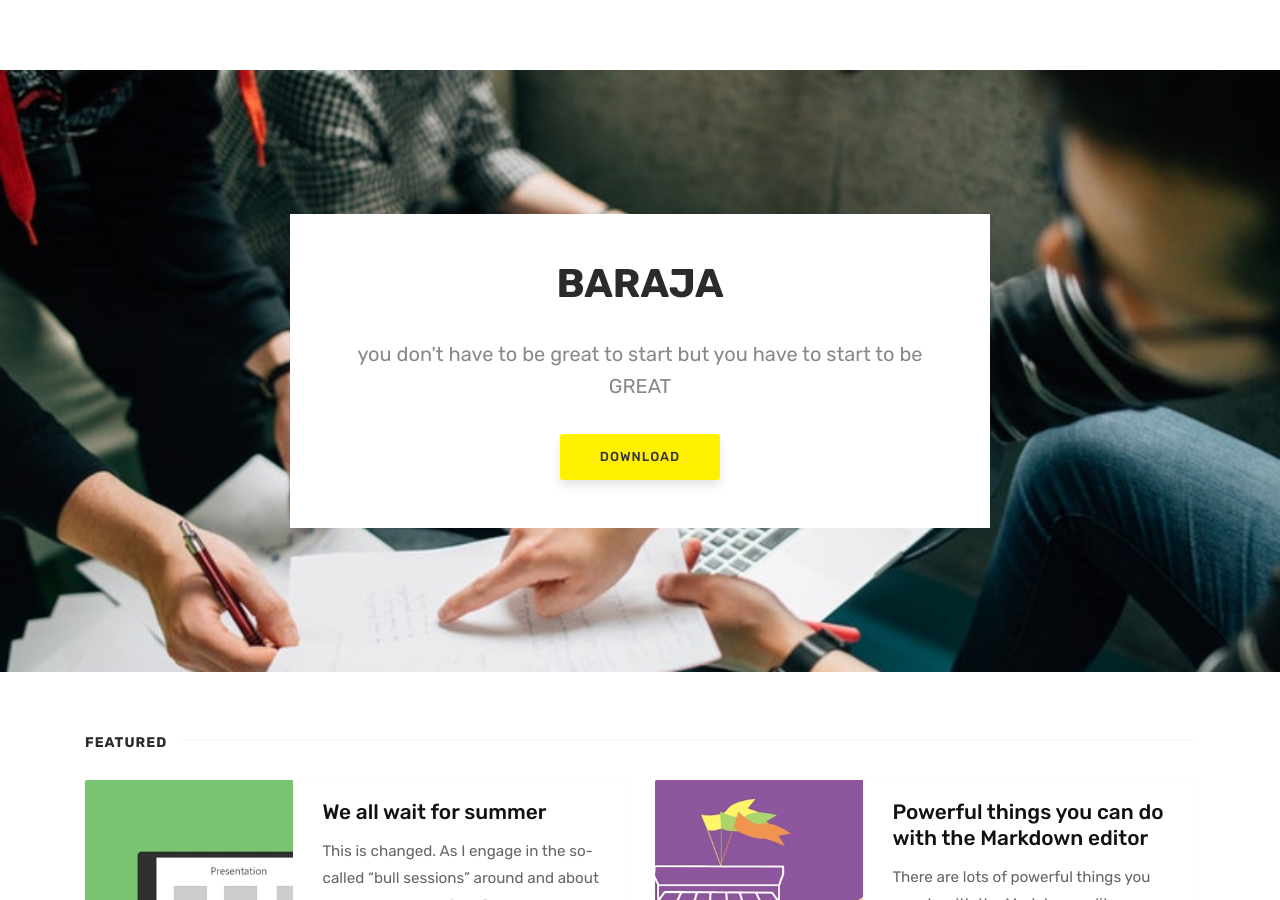
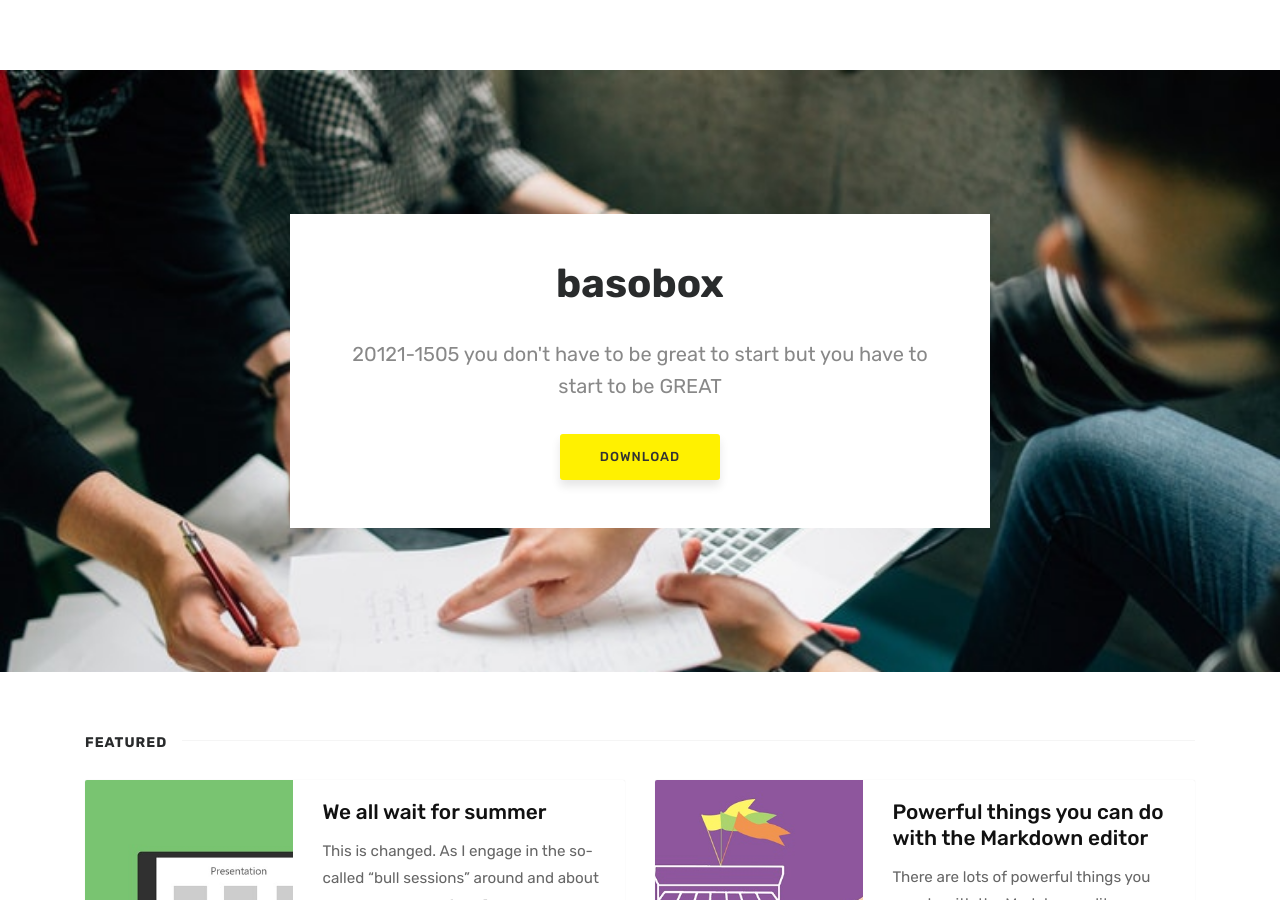
Before and after one commit to nawafisuren/basobox3, a Jekyll site: the page built from index.html, in a window 1280 px wide and 900 px high. Built offline with Jekyll 4.4.1, drawn with Linux system fonts in a browser that asks for light colours; the list of posts is cut into pages by our own code; comment, search, counter and statistics services are not loaded.

Commit message:
Update index.html

```diff
--- a/index.html
+++ b/index.html
@@ -7,8 +7,8 @@ title: Home
 ================================================== -->
 <section class="intro full-width">
     <div class="wrapintro">
-        <h1>BARAJA</h1>
-        <h2 class="lead">you don't have to be great to start but you have to start to be GREAT</h2>
+        <h1>basobox</h1>
+        <h2 class="lead">20121-1505 you don't have to be great to start but you have to start to be GREAT</h2>
         <a href="https://github.com/nawafisuren/baraja/archive/master.zip" class="btn">Download</a>
     </div>
 </section>
```
